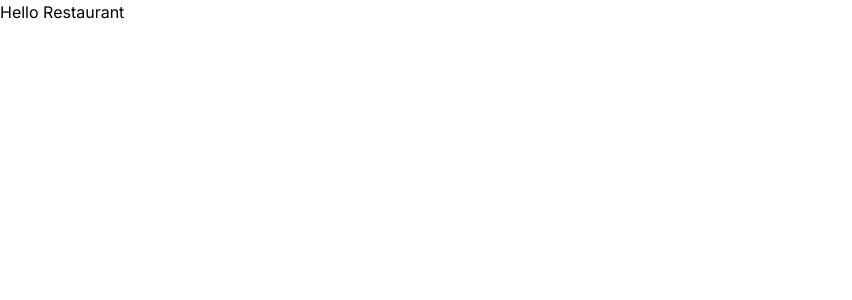
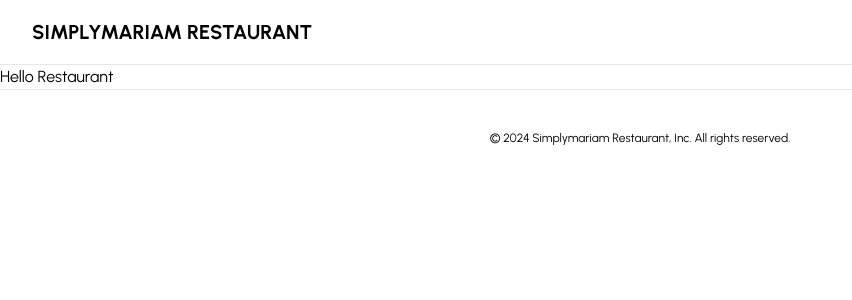
Before and after one commit to hardebayobakare/ecommerce-restaurant, a Next.js app: page / in a window 1280 px wide. Shown: the top 300 px of the page, without its empty margins (0-852 px from the left). Built offline with nearby package versions, Linux system fonts and the light colour scheme.

Commit message:
Navigation bar creation

```diff
--- a/app/layout.tsx
+++ b/app/layout.tsx
@@ -1,12 +1,18 @@
 import type { Metadata } from 'next'
-import { Inter } from 'next/font/google'
+import { Urbanist } from 'next/font/google'
+
+import Footer from '@/components/footer'
+import Navbar from '@/components/nav-bar'
+
 import './globals.css'
 
-const inter = Inter({ subsets: ['latin'] })
+
+
+const font = Urbanist({ subsets: ['latin'] })
 
 export const metadata: Metadata = {
-  title: 'Create Next App',
-  description: 'Generated by create next app',
+  title: 'Restaurant',
+  description: 'Restaurant',
 }
 
 export default function RootLayout({
@@ -16,7 +22,11 @@
 }) {
   return (
     <html lang="en">
-      <body className={inter.className}>{children}</body>
+      <body className={font.className}>
+        <Navbar />
+        {children}
+        <Footer />
+      </body>
     </html>
   )
 }
--- /dev/null
+++ b/components/footer.tsx
@@ -0,0 +1,14 @@
+const Footer = () => {
+    return (
+        <footer className="bg-white border-t">
+            <div className="mx-auto py-10">
+                <p className="text-center text-xs text-black">
+                    &copy; 2024 Simplymariam Restaurant, Inc. All rights reserved.
+                </p>
+            </div>
+        </footer>
+
+    );
+}
+
+export default Footer;
--- /dev/null
+++ b/components/main-nav.tsx
@@ -0,0 +1,37 @@
+"use client"
+
+import { cn } from "@/lib/utils";
+import { Category } from "@/types";
+import Link from "next/link";
+import { usePathname } from "next/navigation";
+
+
+interface MainNavProps {
+    data: Category[];
+}
+
+const MainNav: React.FC<MainNavProps> = ({
+    data
+}) => {
+    const pathname = usePathname();
+    const routes = data.map((route) => ({
+        href: `/category/${route.id}`,
+        label: route.name,
+        active: pathname === `/category/${route.id}`
+    }));
+
+    return (
+        <nav className="mx-6 flex item-center space-x-4 lg:space-x-6">
+            {routes.map((route) => (
+                <Link key={route.href} href={route.href} className={cn(
+                    "text-sm font-medium transition-colors hover:text-black",
+                    route.active ? "text-black" : "text-neutral-500"
+                )}>
+                    {route.label}
+                </Link>
+            ))}
+        </nav>
+    );
+}
+
+export default MainNav;
--- /dev/null
+++ b/components/nav-bar.tsx
@@ -0,0 +1,20 @@
+import Container from "@/components/ui/container";
+import Link from "next/link";
+import MainNav from "@/components/main-nav";
+
+const Navbar = () => {
+    return (
+        <div className="border-b">
+            <Container>
+                <div className="relaive px-4 sm:px-5 lg:px-8 flex h-16 items-center">
+                    <Link href="/" className="ml-4 flex lg:ml-0 gap-x-2">
+                        <p className="font-bold text-xl">SIMPLYMARIAM RESTAURANT</p>
+                    </Link>
+                    <MainNav data={[]}/>
+                </div>
+            </Container>
+        </div>
+    );
+}
+
+export default Navbar;
--- /dev/null
+++ b/components/ui/container.tsx
@@ -0,0 +1,16 @@
+interface ContainerProps {
+    children: React.ReactNode;
+}
+
+
+const Container: React.FC<ContainerProps> = ({
+    children
+}) => {
+    return (
+        <div className="mx-auto max-w-7xl">
+            {children}
+        </div>
+    );
+}
+
+export default Container;
--- /dev/null
+++ b/lib/utils.ts
@@ -0,0 +1,6 @@
+import { type ClassValue, clsx } from "clsx"
+import { twMerge } from "tailwind-merge"
+
+export function cn(...inputs: ClassValue[]) {
+  return twMerge(clsx(inputs))
+}
--- /dev/null
+++ b/types.ts
@@ -0,0 +1,11 @@
+export interface Billboard {
+    id: string;
+    name: string;
+    imageUrl: string;
+}
+
+export interface Category {
+    id: string;
+    name: string;
+    billboard: Billboard
+}
```
Also changed, not shown: package.json (+6 -4 lines), actions/get-categories.tsx (added), 2 other files (tests, documents, lock files or other folders).
